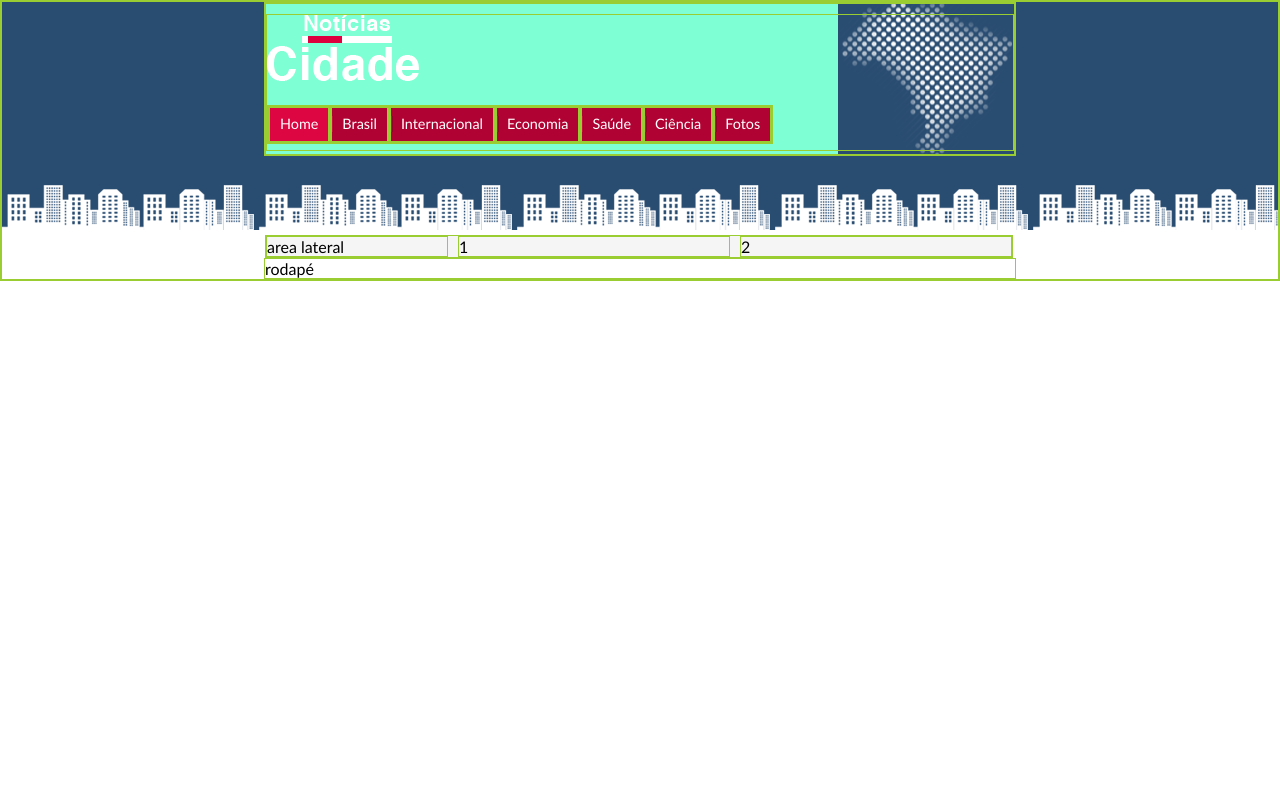
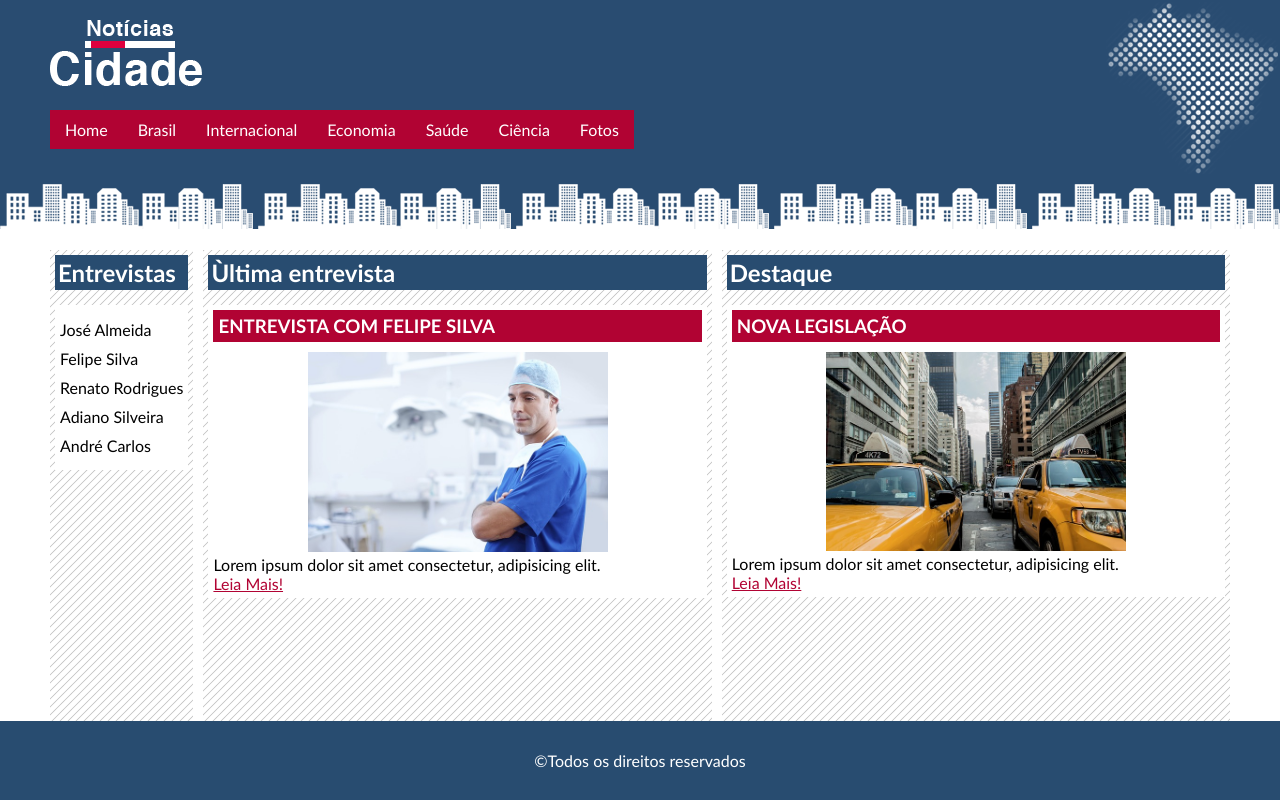
Before and after one commit to kevinm4ch/curso_domine_web, a plain HTML site: page projetos/projeto4-noticias_cidade/index.html in a window 1280 px wide. Drawn offline with Linux system fonts and the light colour scheme.

Commit message:
finalizando projeto noticias cidade

```diff
--- a/projetos/projeto4-noticias_cidade/css/style.css
+++ b/projetos/projeto4-noticias_cidade/css/style.css
@@ -1,96 +1,124 @@
 *{
     margin: 0;
     padding: 0;
-    border: 1px solid yellowgreen;
+}
+
+body, html{
+    height: 100%;
 }
 
 body{
+    background:  url("../img/fundo.png") repeat-x;
     font-family: 'Trebuchet MS', 'Lucida Sans Unicode', 'Lucida Grande', 'Lucida Sans', Arial, sans-serif;
-    background: #fff url("../img/fundo.png") repeat-x;
 }
 
-#container{
-    width: 750px;
-    margin: 0 auto;
-    background-color: aquamarine;
+.container{
+    height: 100%;
+    display: flex;
+    flex-direction: column;
 }
 
-#container header {
-    height: 150px;
-    background: url("../img/detalhe-topo.png") no-repeat right;
+
+.container main{
+    flex: 1 1 0;
 }
 
-#container img{
-    margin-bottom: 20px;
+.container header {
+    min-height: 250px;
+    background:  url("../img/detalhe-topo.png") no-repeat top right;
 }
 
-header nav {
-    background: url("../img/logo.png") no-repeat;
-    margin-top: 10px;
-    height: 90%;
+
+ul{
+    list-style: none;
 }
 
-header ul {
-    list-style: none;
-    margin-top: 90px;
-    background-color: #b10333;
+a{
+    text-decoration: none;
+}
+.nav-header{
+    background: url("../img/logo.png") no-repeat;
+    margin: 20px 50px; /*distancia da borda*/
+    padding-top: 90px; /*Afasta a nav para que a logo possa ser visualizada*/
+}
+
+.nav-header li{
     float: left;
 }
 
-header ul li{
-    float: left;
+.nav-header li a{
+    display: block;
+    padding: 10px 15px;
+    color: #fff;
+    background-color: #b10333;
 }
 
-header li a {
-    font-size: 0.9em;
-    line-height: 0.9em;
-    text-decoration: none;
-    display: block;
-    padding: 10px;
-    color: #fff;
-    background: url("../img/divisor.png") no-repeat left center;
+.nav-header li a:hover{
+    background-color: #69001d;
 }
 
-header li:first-child a{
-    background: none;
+.container main{
+    display: flex;
+    margin: 0 45px;
 }
 
-header li a:hover{
-    background-color: #dd0542;
+.container section {
+    flex: 1 1 0;
+    display: flex;
 }
 
-body.home header #home,
-body.brasil header #brasil,
-body.internacional header #internacional,
-body.fotos header #fotos{
-    color: #fff;
-    background-color: #dd0542;
-    cursor: default;
+.content{
+    flex: 1 1 0;
 }
 
-main{
-    margin-top: 80px;
-    background-color: #f5f5f5;
-    float: left;
+.box-main{
+    background: url("../img/fundo-caixa.png");
+    margin: 0 5px;
+    padding: 5px;
+}
+.box-main .box-title{
+    background-color: #284c70;
+    color: #fff;
+    padding: 3px;
 }
 
-main aside{
-    width: 180px;
-    float: left;
+.box-main h3{
+    text-transform: uppercase;
+    background-color: #b10333;
+    padding: 5px;
+    color: #fff;
 }
 
-main section{
-    width: 270px;
-    float: left;
+.box-content{
+    background-color: #fff;
+    text-align: justify;
+    margin-top: 15px;
+    padding: 5px;
 }
 
-main section#conteudo1{
-    margin: 0 10px;
+.box-image{
+    max-width: 300px;
+    margin: auto;
+    margin-top: 10px;
 }
 
-footer{
-    clear: both;
-    width: 750px;
-    margin: 0 auto;
-    /* color: #fff; */
+.box-image img{
+    width: 100%;
 }
+
+.read-more{
+    color: #b10333;
+    text-decoration: underline;
+    text-transform: capitalize;
+}
+
+aside.box-main ul li{
+    margin: 10px 0;
+}
+
+.container footer{
+    padding: 30px;
+    color: #fff;
+    background-color: #284c70;
+    text-align: center;
+}
--- a/projetos/projeto4-noticias_cidade/index.html
+++ b/projetos/projeto4-noticias_cidade/index.html
@@ -6,36 +6,58 @@
     <title>Notícias Cidade</title>
     <link rel="stylesheet" href="css/style.css">
 </head>
-<body class="home">
-     <div id="container">
+<body>
+    <div class="container">
         <header>
-            <nav>
+            <nav class="nav-header">
                 <ul>
-                    <li><a id="home" href="#">Home</a></li>
-                    <li><a id="brasil" href="#">Brasil</a></li>
-                    <li><a id="internacional" href="#">Internacional</a></li>
-                    <li><a id="economia" href="#">Economia</a></li>
-                    <li><a id="saude" href="#">Saúde</a></li>
-                    <li><a id="ciencia" href="#">Ciência</a></li>
-                    <li><a id="fotos" href="#">Fotos</a></li>
+                    <li><a href="#">Home</a></li>
+                    <li><a href="#">Brasil</a></li>
+                    <li><a href="#">Internacional</a></li>
+                    <li><a href="#">Economia</a></li>
+                    <li><a href="#">Saúde</a></li>
+                    <li><a href="#">Ciência</a></li>
+                    <li><a href="#">Fotos</a></li>
                 </ul>
             </nav>
         </header>
         <main>
-            <aside>
-                area lateral
+            <aside class="box-main">
+                <h2 class="box-title">Entrevistas</h2>
+                <div class="box-content">
+                    <ul>
+                        <li>José Almeida</li>
+                        <li>Felipe Silva</li>
+                        <li>Renato Rodrigues</li>
+                        <li>Adiano Silveira</li>
+                        <li>André Carlos</li>
+                    </ul>
+                </div>
             </aside>
-            <section id="conteudo1">
-                1
-            </section>
-            <section id="conteudo2">
-                2
+            <section>
+                <div id="content1" class="content box-main">
+                    <h2 class="box-title">Ùltima entrevista</h2>
+                    <div class="box-content">
+                        <h3>Entrevista com Felipe Silva</h3>
+                        <div class="box-image"><img src="img/doutor.jpg" alt="doutor"></div>
+                        <p>Lorem ipsum dolor sit amet consectetur, adipisicing elit.</p>
+                        <a href="#" class="read-more">Leia mais!</a>
+                    </div>
+                </div>
+                <div id="content2" class="content box-main">
+                   <h2 class="box-title">Destaque</h2>
+                   <div class="box-content">
+                    <h3>Nova Legislação</h3>
+                    <div class="box-image"><img src="img/taxi.jpg" alt="doutor"></div>
+                    <p>Lorem ipsum dolor sit amet consectetur, adipisicing elit.</p>
+                    <a href="#" class="read-more">Leia mais!</a>
+                </div>
+                </div>
             </section>
         </main>
-
+        <footer>
+            <p>&copy;Todos os direitos reservados</p>
+        </footer>
     </div>
-    <footer>
-        rodapé
-    </footer>
 </body>
 </html>
```
